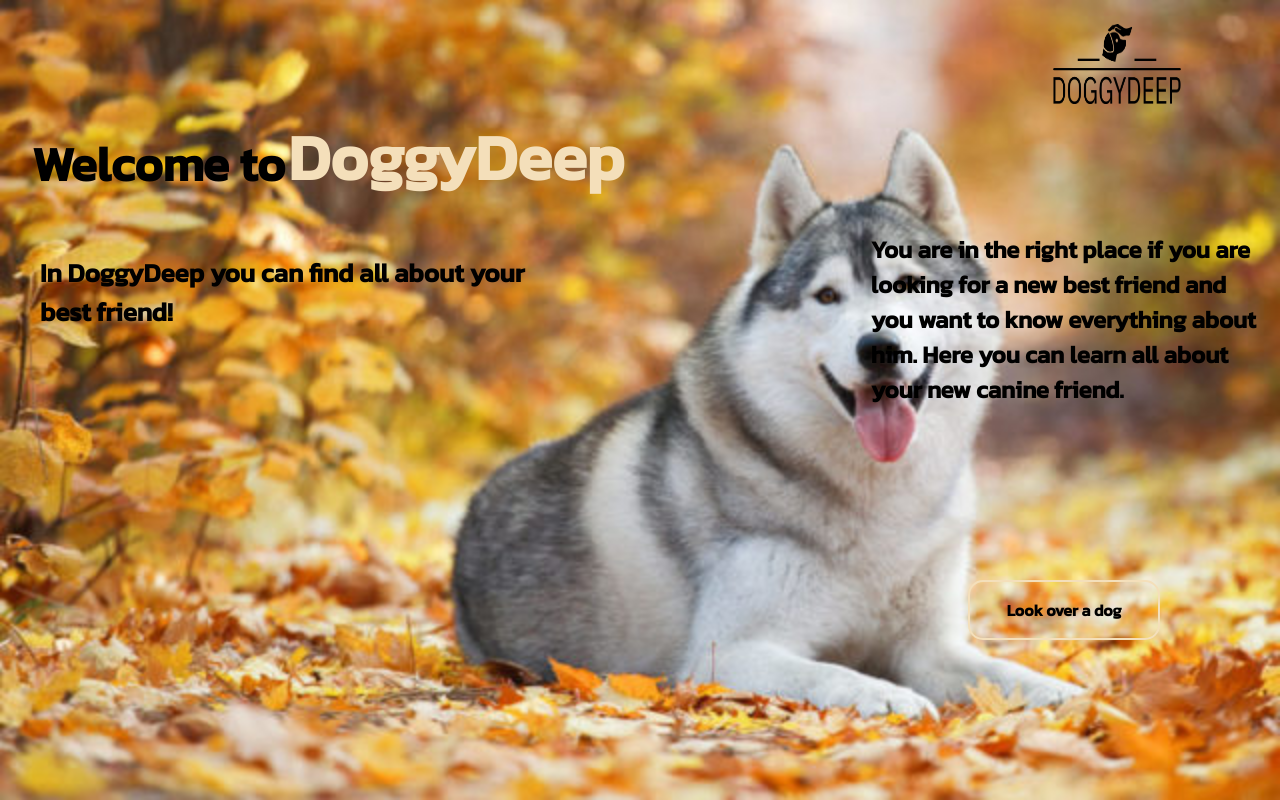
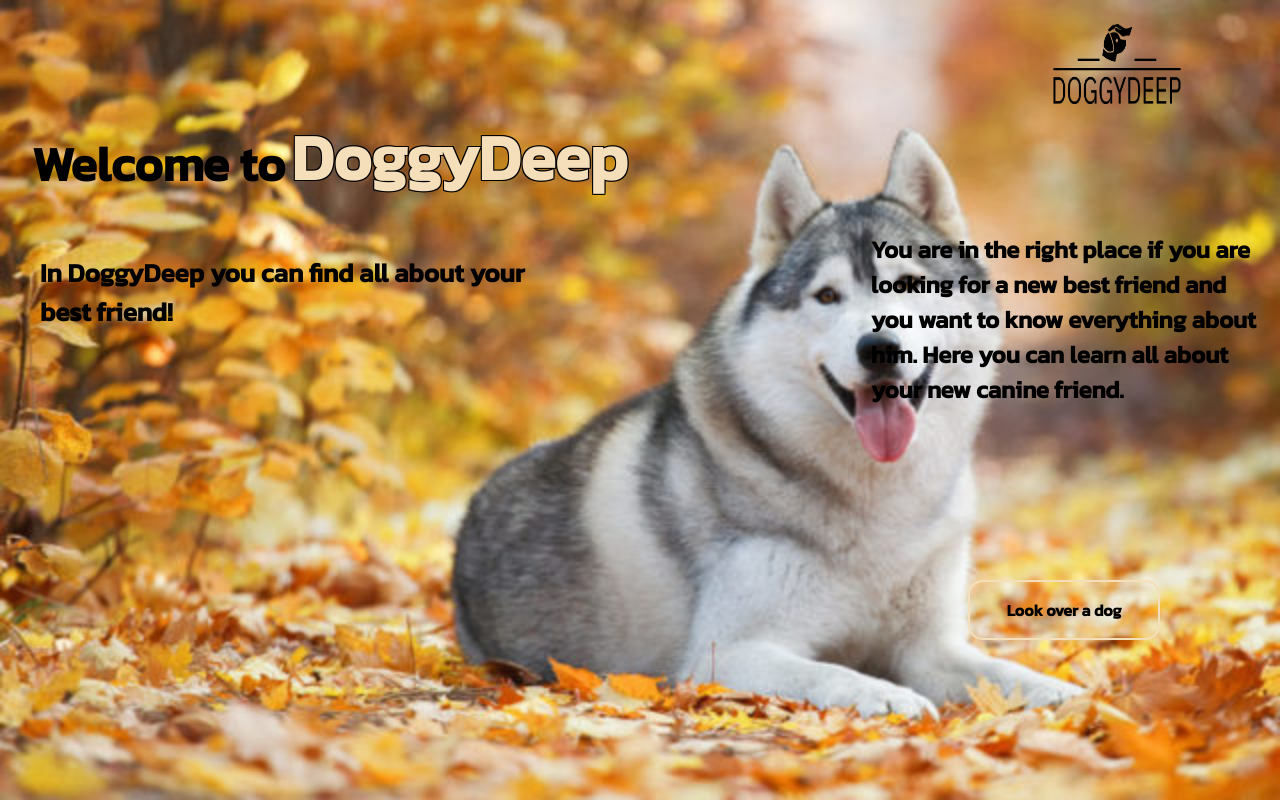
Before and after one commit to diegoleteliers10/PI_Dogs_Henry, a React (Create React App) app in the folder client/: page / in a window 1280 px wide. Built offline with nearby package versions, Linux system fonts and the light colour scheme; no server answers.

Commit message:
update mejora pagina

```diff
--- a/client/src/components/LandingPage/Landing.module.css
+++ b/client/src/components/LandingPage/Landing.module.css
@@ -96,8 +96,9 @@
   font-weight: 800;
   position: relative;
   bottom: 8.3rem;
-  left: 16rem;
+  left: 16.2rem;
   color: #F4DFBA;
+  text-shadow: -1px -1px 0 black, 1px -1px 0 black, -1px 1px 0 black, 1px 1px 0 black;
 }
 
 .subtiLanding{
```
